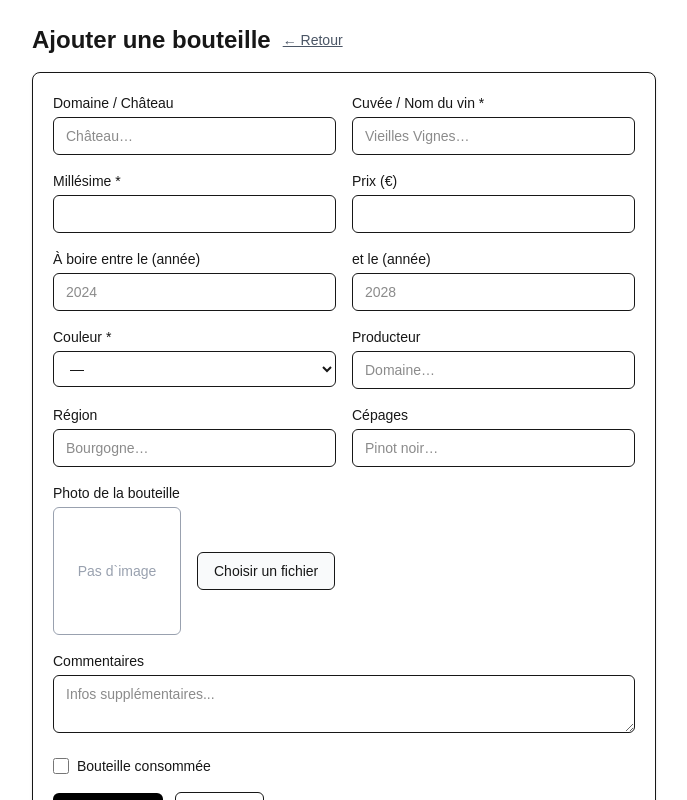
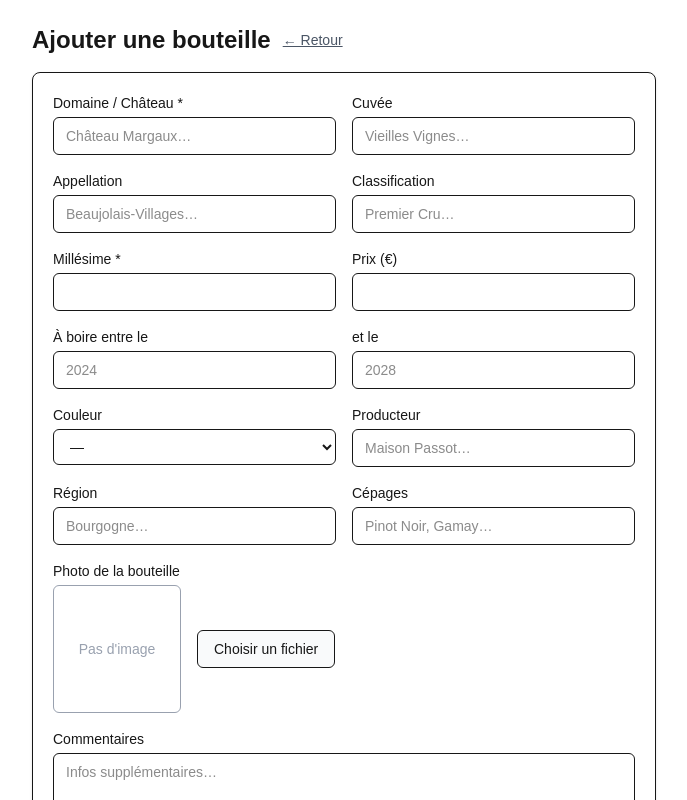
Before and after one commit to loona-riviere/mycellar, a Next.js app: page /bottles/new in a window 1280 px wide. Shown: the top 800 px of the page, without its empty margins (296-983 px from the left). Built offline with nearby package versions, Linux system fonts and the light colour scheme; no server answers.

Commit message:
feat: add appellation and classification

```diff
--- a/package.json
+++ b/package.json
@@ -16,6 +16,7 @@
     "@supabase/auth-helpers-nextjs": "^0.10.0",
     "@supabase/ssr": "^0.7.0",
     "@supabase/supabase-js": "^2.57.4",
+    "heic2any": "^0.0.4",
     "lucide-react": "^0.544.0",
     "next": "15.5.3",
     "react": "19.1.0",
--- a/src/app/bottles/[id]/edit/page.tsx
+++ b/src/app/bottles/[id]/edit/page.tsx
@@ -11,7 +11,7 @@ export default async function EditBottlePage({
     const supabase = await createClient()
     const { data: bottle, error } = await supabase
         .from('bottles')
-        .select('id, name, estate, year, max_year, min_year, price, color, producer, region, grapes, comm, consumed, rating, image_url')
+        .select('id, estate, cuvee, appellation, classification, year, max_year, min_year, price, color, producer, region, grapes, comm, consumed, rating, image_url')
         .eq('id', id)
         .single()
 
--- a/src/app/bottles/_schema.ts
+++ b/src/app/bottles/_schema.ts
@@ -1,12 +1,14 @@
 import { z } from 'zod'
 
 export const BottleSchema = z.object({
-    name: z.string().min(1, 'Nom requis'),
-    estate: z.string().optional(),
-    producer: z.string().optional(),
-    region: z.string().optional(),
-    color: z.string().optional(),
-    grapes: z.string().optional(),
+    estate: z.string().min(1, 'Domaine / Château requis'), // ex : Château Margaux, Maison Passot Rémy & Fils
+    cuvee: z.string().optional(),                          // ex : Polaris, Cuvée Miss Armande
+    appellation: z.string().optional(),                    // ex : Beaujolais-Villages, Monthelie
+    classification: z.string().optional(),                 // ex : Grand Cru, Premier Cru, Village, Brut (Champagne)
+    region: z.string().optional(),                         // ex : Bourgogne, Bordeaux, Champagne
+    producer: z.string().optional(),                       // utile si différent de l’estate
+    color: z.string().optional(),                          // Rouge, Blanc, Rosé, Pétillant…
+    grapes: z.string().optional(),                         // Cépages (Pinot Noir, Gamay…)
     comm: z.string().optional(),
 
     year: z.union([z.string(), z.number()]).optional()
--- a/src/app/bottles/actions.ts
+++ b/src/app/bottles/actions.ts
@@ -6,6 +6,7 @@ import { redirect } from 'next/navigation'
 import { BottleSchema, type BottleFormInput } from './_schema'
 
 export type ActionState = { error: string | null }
+
 export async function markConsumed(formData: FormData) {
     const id = formData.get('id') as string
     const ratingStr = formData.get('rating') as string | null
@@ -24,9 +25,7 @@ export async function markConsumed(formData: FormData) {
         })
         .eq('id', id)
 
-    if (error) {
-        console.error(error)
-    }
+    if (error) console.error(error)
 
     revalidatePath('/bottles')
 }
@@ -38,17 +37,15 @@ export async function createBottle(_prev: ActionState, formData: FormData): Prom
 
     const raw = Object.fromEntries(formData.entries())
     const parsed = BottleSchema.safeParse(raw)
-    if (!parsed.success) {
-        return { error: parsed.error.issues[0]?.message ?? 'Formulaire invalide' }
-    }
+    if (!parsed.success) return { error: parsed.error.issues[0]?.message ?? 'Formulaire invalide' }
+
     const d: BottleFormInput = parsed.data
 
-    // On insère d'abord la bouteille sans image
     const { data, error } = await supabase
         .from('bottles')
         .insert({
             user_id: user.id,
-            name: d.name,
+            name: d.cuvee,
             estate: d.estate ?? null,
             producer: d.producer ?? null,
             region: d.region ?? null,
@@ -63,34 +60,31 @@ export async function createBottle(_prev: ActionState, formData: FormData): Prom
             rating: d.rating ?? null,
             notes: d.notes ?? null,
         })
-        .select("id")
+        .select('id')
         .single()
 
-    if (error || !data) return { error: error?.message ?? "Erreur à l'insertion" }
+    if (error || !data) return { error: error?.message ?? 'Erreur à l’insertion' }
     const bottleId = data.id
 
-    // Gestion upload image si présente
-    const file = formData.get("image") as File | null
-    console.log(file)
+    // Upload image côté serveur (JPEG/PNG)
+    const file = formData.get('image') as File | null
     if (file && file.size > 0) {
-        const fileExt = file.name.split('.').pop()
+        const fileExt = file.name.split('.').pop() ?? 'jpg'
         const fileName = `${bottleId}.${fileExt}`
         const filePath = `bottles/${fileName}`
 
         const { error: uploadError } = await supabase.storage
-            .from("bottles_img")
+            .from('bottles_img')
             .upload(filePath, file, { upsert: true })
 
         if (!uploadError) {
-            const { data } = supabase.storage.from("bottles_img").getPublicUrl(filePath)
-            await supabase.from("bottles").update({ image_url: data.publicUrl }).eq("id", bottleId)
+            const { data } = supabase.storage.from('bottles_img').getPublicUrl(filePath)
+            await supabase.from('bottles').update({ image_url: data.publicUrl }).eq('id', bottleId)
         }
     }
 
-
     redirect('/bottles')
 }
-
 
 export async function updateBottle(id: string, _prev: ActionState, formData: FormData): Promise<ActionState> {
     const supabase = await createClient()
@@ -99,34 +93,30 @@ export async function updateBottle(id: string, _prev: ActionState, formData: For
 
     const raw = Object.fromEntries(formData.entries())
     const parsed = BottleSchema.safeParse(raw)
-    if (!parsed.success) {
-        return { error: parsed.error.issues[0]?.message ?? 'Formulaire invalide' }
-    }
+    if (!parsed.success) return { error: parsed.error.issues[0]?.message ?? 'Formulaire invalide' }
+
     const d: BottleFormInput = parsed.data
 
-    // Upload image si présente
     let imageUrl = null
-    const file = formData.get("image") as File | null
+    const file = formData.get('image') as File | null
     if (file && file.size > 0) {
         const fileName = `${id}-${file.name}`
         const filePath = `bottles/${fileName}`
 
         const { error: uploadError } = await supabase.storage
-            .from("bottles_img")
+            .from('bottles_img')
             .upload(filePath, file, { upsert: true })
-
         if (uploadError) return { error: uploadError.message }
 
-        const { data } = supabase.storage
-            .from("bottles_img")
-            .getPublicUrl(filePath)
-
+        const { data } = supabase.storage.from('bottles_img').getPublicUrl(filePath)
         imageUrl = data.publicUrl
     }
 
     const { error } = await supabase.from('bottles').update({
         user_id: user.id,
-        name: d.name,
+        cuvee: d.cuvee,
+        appellation: d.appellation,
+        classification: d.classification,
         estate: d.estate ?? null,
         producer: d.producer ?? null,
         region: d.region ?? null,
@@ -141,7 +131,7 @@ export async function updateBottle(id: string, _prev: ActionState, formData: For
         rating: d.rating ?? null,
         updated_at: new Date().toISOString(),
         notes: d.notes ?? null,
-        image_url: imageUrl ?? undefined, // ne remplace pas si pas d’upload
+        image_url: imageUrl ?? undefined,
     }).eq('id', id)
 
     if (error) return { error: error.message }
--- a/src/app/bottles/finished/page.tsx
+++ b/src/app/bottles/finished/page.tsx
@@ -8,7 +8,7 @@ export default async function FinishedBottlesPage() {
     const { data: bottles, error } = await supabase
         .from('bottles')
         .select(
-            'id, name, estate, year, max_year, min_year, price, color, producer, region, grapes, created_at, comm, consumed, rating, notes, updated_at, image_url'
+            'id, estate, cuvee, appellation, classification, year, max_year, min_year, price, color, producer, region, grapes, created_at, comm, consumed, rating, notes, updated_at, image_url'
         )
         .eq('consumed', true)
         .order('updated_at', { ascending: false })
--- a/src/app/bottles/page.tsx
+++ b/src/app/bottles/page.tsx
@@ -41,7 +41,7 @@ export default async function BottlesPage({
     let query = supabase
         .from('bottles')
         .select(
-            'id, name, estate, year, max_year, min_year, price, color, producer, region, grapes, created_at, comm, consumed, rating, notes, updated_at, image_url'
+            'id, estate, cuvee, appellation, classification, year, max_year, min_year, price, color, producer, region, grapes, created_at, comm, consumed, rating, notes, updated_at, image_url'
         )
         .eq('consumed', false)
 
--- a/src/app/components/BottleCard.tsx
+++ b/src/app/components/BottleCard.tsx
@@ -1,7 +1,7 @@
 'use client'
 
 import Link from 'next/link'
-import { Pencil, MessageCircle, Star, ImageOff } from 'lucide-react'
+import { Pencil, MessageCircle, Star, ImageOff, Award, MapPin } from 'lucide-react'
 import MarkConsumedButton from '@/app/components/MarkConsumedButton'
 import type { Bottle } from '@/app/lib/definitions'
 import { formatPrice, getColorChip, getColorExpirationBadge, getColorReadyBadge } from '@/app/lib/bottle-ui'
@@ -28,7 +28,7 @@ export default function BottleCard({ bottle: b, variant }: Props) {
                         <Image
                             priority
                             src={b.image_url}
-                            alt={b.name}
+                            alt={b.cuvee ? `${b.estate} — ${b.cuvee}` : b.estate}
                             className="w-full h-full object-contain rounded-md cursor-pointer"
                             width={200}
                             height={200}
@@ -37,7 +37,7 @@ export default function BottleCard({ bottle: b, variant }: Props) {
                     </div>
                 ) : (
                     <div className="hidden sm:inline sm:w-32 sm:h-32 w-full h-40 flex-shrink-0 m-auto content-center justify-items-center bg-gray-50 rounded-md">
-                        <ImageOff color="gray" className="sm:w-18 sm:h-18 w-full "></ImageOff>
+                        <ImageOff color="gray" className="sm:w-18 sm:h-18 w-full " />
                     </div>
                 )}
 
@@ -45,7 +45,7 @@ export default function BottleCard({ bottle: b, variant }: Props) {
                 <div className="flex-1 flex flex-col gap-1">
                     <div className="flex flex-col sm:flex-row sm:items-center sm:justify-between">
                         <h2 className="text-lg font-medium">
-                            {b.estate ? `${b.estate} — ${b.name}` : b.name}
+                            {b.estate ? `${b.estate}${b.cuvee ? ` — ${b.cuvee}` : ''}` : b.cuvee}
                             {b.year && <span className="text-gray-500"> ({b.year})</span>}
                         </h2>
 
@@ -54,6 +54,7 @@ export default function BottleCard({ bottle: b, variant }: Props) {
                         </span>
                     </div>
 
+                    {/* Producteur + Région */}
                     <div className="mt-1 flex flex-wrap items-center gap-2 text-sm text-gray-600">
                         {b.producer && <span>{b.producer} · </span>}
                         {b.region && <span>{b.region}</span>}
@@ -65,6 +66,7 @@ export default function BottleCard({ bottle: b, variant }: Props) {
                         </div>
                     )}
 
+                    {/* Badges */}
                     <div className="mt-2 flex flex-wrap items-center gap-2 text-sm text-gray-600">
                         {colorChip && (
                             <span className={`inline-flex items-center rounded-full px-2 py-0.5 text-xs ${colorChip.className}`}>
@@ -83,6 +85,27 @@ export default function BottleCard({ bottle: b, variant }: Props) {
                         )}
                     </div>
 
+                    {/* Appellation + Classification */}
+                    {(b.appellation || b.classification) && (
+                        <p className="mt-2 text-sm text-gray-700 flex items-center gap-3 mt-1">
+                            {b.appellation && (
+                                <span className="flex items-center gap-1">
+                                    <MapPin className="w-4 h-4 text-blue-500" />
+                                    {b.appellation}
+                                </span>
+                            )}
+                            {b.classification && (
+                                <span className="flex items-center gap-1">
+                                    <Award className="w-4 h-4 text-yellow-500" />
+                                    {b.classification}
+                                </span>
+                            )}
+                        </p>
+                    )}
+
+
+
+                    {/* Commentaires */}
                     {b.comm && (
                         <div className="mt-2 flex items-center gap-2">
                             <MessageCircle className="h-3 w-3" />
@@ -90,6 +113,7 @@ export default function BottleCard({ bottle: b, variant }: Props) {
                         </div>
                     )}
 
+                    {/* Bas de carte */}
                     <div className="mt-3 flex items-center justify-between">
                         <p className="text-xs text-gray-400">
                             {variant === 'active'
@@ -113,7 +137,7 @@ export default function BottleCard({ bottle: b, variant }: Props) {
                                 href={`/bottles/${b.id}/edit`}
                                 className="text-gray-500 hover:text-black rounded p-1 focus:outline-none focus:ring-2 focus:ring-gray-300"
                                 title="Modifier"
-                                aria-label={`Modifier ${b.name}`}
+                                aria-label={`Modifier ${b.cuvee || b.estate}`}
                             >
                                 <Pencil className="h-4 w-4" />
                             </Link>
@@ -121,6 +145,7 @@ export default function BottleCard({ bottle: b, variant }: Props) {
                     </div>
                 </div>
             </div>
+
             {/* Modal */}
             {isModalOpen && b.image_url && (
                 <div
@@ -131,12 +156,11 @@ export default function BottleCard({ bottle: b, variant }: Props) {
                         <button
                             className="absolute top-2 right-2 text-white p-1 rounded-full bg-black/50 hover:bg-black/70"
                             onClick={() => setIsModalOpen(false)}
-                        >
-                        </button>
+                        />
                         <Image
                             priority
                             src={b.image_url}
-                            alt={b.name}
+                            alt={b.cuvee ? `${b.estate} — ${b.cuvee}` : b.estate}
                             className="max-w-full max-h-[90vh] object-contain rounded-md bg-gray-50"
                             width={400}
                             height={400}
--- a/src/app/components/BottleForm.tsx
+++ b/src/app/components/BottleForm.tsx
@@ -3,10 +3,11 @@
 import Link from 'next/link'
 import { useActionState, useState } from 'react'
 import type { BottleFormInput } from '../bottles/_schema'
-import { ActionState } from '@/app/bottles/actions';
+import { ActionState } from '@/app/bottles/actions'
 import LoadingButton from './ui/LoadingButton'
 import LoadingLink from './ui/LoadingLink'
-import Image from 'next/image';
+import Image from 'next/image'
+import heic2any from 'heic2any'
 
 type Props = {
   mode: 'create' | 'edit'
@@ -22,6 +23,25 @@ export default function BottleForm({ mode, initial, onSubmit, onDelete }: Props)
   const [deleting, setDeleting] = useState(false)
   const [consumed, setConsumed] = useState<boolean>(!!initial.consumed)
   const [preview, setPreview] = useState<string | null>(null)
+  const [isProcessing, setIsProcessing] = useState(false)
+
+  const handleFileChange = async (file: File) => {
+    if (!file) return
+    try {
+      setIsProcessing(true)
+      if (file.type === 'image/heic') {
+        const blob = await heic2any({ blob: file, toType: 'image/jpeg', quality: 0.9 })
+        const jpegFile = new File([blob as Blob], `${file.name}.jpeg`, { type: 'image/jpeg' })
+        setPreview(URL.createObjectURL(jpegFile))
+      } else {
+        setPreview(URL.createObjectURL(file))
+      }
+    } catch (e) {
+      console.error('Erreur conversion HEIC → JPEG', e)
+    } finally {
+      setIsProcessing(false)
+    }
+  }
 
   return (
     <main className="max-w-2xl mx-auto p-6">
@@ -33,15 +53,27 @@ export default function BottleForm({ mode, initial, onSubmit, onDelete }: Props)
       </div>
 
       <form action={formAction} className="grid grid-cols-1 gap-4 bg-white p-5 rounded-lg border shadow-sm">
-                {/* Domaine / Nom */}
+        {/* Domaine / Cuvée */}
         <div className="grid grid-cols-2 gap-4">
           <div>
-                        <label className="block text-sm font-medium">Domaine / Château</label>
-                        <input name="estate" defaultValue={initial.estate ?? ''} className="mt-1 w-full rounded-md border px-3 py-2 text-sm" placeholder="Château…" />
+            <label className="block text-sm font-medium">Domaine / Château *</label>
+            <input name="estate" required defaultValue={initial.estate ?? ''} className="mt-1 w-full rounded-md border px-3 py-2 text-sm" placeholder="Château Margaux…" />
           </div>
           <div>
-                        <label className="block text-sm font-medium">Cuvée / Nom du vin *</label>
-                        <input name="name" required defaultValue={initial.name ?? ''} className="mt-1 w-full rounded-md border px-3 py-2 text-sm" placeholder="Vieilles Vignes…" />
+            <label className="block text-sm font-medium">Cuvée</label>
+            <input name="cuvee" defaultValue={initial.cuvee ?? ''} className="mt-1 w-full rounded-md border px-3 py-2 text-sm" placeholder="Vieilles Vignes…" />
+          </div>
+        </div>
+
+        {/* Appellation / Classification */}
+        <div className="grid grid-cols-2 gap-4">
+          <div>
+            <label className="block text-sm font-medium">Appellation</label>
+            <input name="appellation" defaultValue={initial.appellation ?? ''} className="mt-1 w-full rounded-md border px-3 py-2 text-sm" placeholder="Beaujolais-Villages…" />
+          </div>
+          <div>
+            <label className="block text-sm font-medium">Classification</label>
+            <input name="classification" defaultValue={initial.classification ?? ''} className="mt-1 w-full rounded-md border px-3 py-2 text-sm" placeholder="Premier Cru…" />
           </div>
         </div>
 
@@ -57,14 +89,14 @@ export default function BottleForm({ mode, initial, onSubmit, onDelete }: Props)
           </div>
         </div>
 
-                {/* À boire avant */}
+        {/* À boire entre */}
         <div className="grid grid-cols-2 gap-4">
           <div>
-                        <label className="block text-sm font-medium">À boire entre le (année)</label>
+            <label className="block text-sm font-medium">À boire entre le</label>
             <input type="number" name="min_year" step={1} min={1900} max={2100} defaultValue={initial.min_year ?? ''} className="mt-1 w-full rounded-md border px-3 py-2 text-sm" placeholder="2024" />
           </div>
           <div>
-                        <label className="block text-sm font-medium">et le (année)</label>
+            <label className="block text-sm font-medium">et le</label>
             <input type="number" name="max_year" step={1} min={1900} max={2100} defaultValue={initial.max_year ?? ''} className="mt-1 w-full rounded-md border px-3 py-2 text-sm" placeholder="2028" />
           </div>
         </div>
@@ -72,7 +104,7 @@ export default function BottleForm({ mode, initial, onSubmit, onDelete }: Props)
         {/* Couleur / Producteur */}
         <div className="grid grid-cols-2 gap-4">
           <div>
-                        <label className="block text-sm font-medium">Couleur *</label>
+            <label className="block text-sm font-medium">Couleur</label>
             <select name="color" defaultValue={initial.color ?? ''} className="mt-1 w-full rounded-md border px-3 py-2 text-sm">
               <option value="">—</option>
               <option value="red">Rouge</option>
@@ -83,7 +115,7 @@ export default function BottleForm({ mode, initial, onSubmit, onDelete }: Props)
           </div>
           <div>
             <label className="block text-sm font-medium">Producteur</label>
-                        <input name="producer" defaultValue={initial.producer ?? ''} className="mt-1 w-full rounded-md border px-3 py-2 text-sm" placeholder="Domaine…" />
+            <input name="producer" defaultValue={initial.producer ?? ''} className="mt-1 w-full rounded-md border px-3 py-2 text-sm" placeholder="Maison Passot…" />
           </div>
         </div>
 
@@ -95,35 +127,21 @@ export default function BottleForm({ mode, initial, onSubmit, onDelete }: Props)
           </div>
           <div>
             <label className="block text-sm font-medium">Cépages</label>
-                        <input name="grapes" defaultValue={initial.grapes ?? ''} className="mt-1 w-full rounded-md border px-3 py-2 text-sm" placeholder="Pinot noir…" />
+            <input name="grapes" defaultValue={initial.grapes ?? ''} className="mt-1 w-full rounded-md border px-3 py-2 text-sm" placeholder="Pinot Noir, Gamay…" />
           </div>
         </div>
 
-                {/* Upload image avec aperçu */}
+        {/* Upload image */}
         <div>
           <label className="block text-sm font-medium mb-1">Photo de la bouteille</label>
           <div className="flex items-center gap-4">
             {preview ? (
-                            <Image
-                                priority
-                                src={preview}
-                                alt="Aperçu de la bouteille"
-                                className="w-32 h-32 object-contain rounded-md border"
-                                width={200}
-                                height={200}
-                            />
+              <Image src={preview} alt="Aperçu de la bouteille" className="w-32 h-32 object-contain rounded-md border" width={200} height={200} />
             ) : initial.image_url ? (
-                            <Image
-                                priority
-                                src={initial.image_url}
-                                alt="Bouteille actuelle"
-                                className="w-32 h-32 object-contain rounded-md border"
-                                width={200}
-                                height={200}
-                            />
+              <Image src={initial.image_url} alt="Bouteille actuelle" className="w-32 h-32 object-contain rounded-md border" width={200} height={200} />
             ) : (
               <div className="w-32 h-32 border rounded-md flex items-center justify-center text-gray-400 text-sm">
-                                Pas d`image
+                Pas d'image
               </div>
             )}
 
@@ -134,30 +152,27 @@ export default function BottleForm({ mode, initial, onSubmit, onDelete }: Props)
                 name="image"
                 accept="image/*"
                 className="hidden"
-                                onChange={(e) => {
+                onChange={async (e) => {
                   const file = e.target.files?.[0]
-                                    if (file) {
-                                        setPreview(URL.createObjectURL(file))
-                                    }
+                  if (file) await handleFileChange(file)
                 }}
               />
             </label>
           </div>
+          {isProcessing && <p className="text-sm text-gray-500 mt-1">Conversion HEIC…</p>}
         </div>
 
         {/* Commentaires */}
         <div>
           <label className="block text-sm font-medium">Commentaires</label>
-                    <textarea name="comm" rows={2} defaultValue={initial.comm ?? ''} className="mt-1 w-full rounded-md border px-3 py-2 text-sm" placeholder="Infos supplémentaires..." />
+          <textarea name="comm" rows={2} defaultValue={initial.comm ?? ''} className="mt-1 w-full rounded-md border px-3 py-2 text-sm" placeholder="Infos supplémentaires…" />
         </div>
 
         {/* Consommée */}
-                <div className="grid grid-cols-2 gap-4">
         <div className="flex items-center gap-2">
           <input type="checkbox" id="consumed" name="consumed" defaultChecked={initial.consumed ?? false} className="h-4 w-4"
             onChange={(e) => setConsumed(e.target.checked)} />
           <label htmlFor="consumed" className="text-sm font-medium">Bouteille consommée</label>
-                    </div>
         </div>
 
         {consumed && (
@@ -168,11 +183,10 @@ export default function BottleForm({ mode, initial, onSubmit, onDelete }: Props)
             </div>
             <div>
               <label className="block text-sm font-medium">Mon avis</label>
-                            <textarea name="notes" rows={1} defaultValue={initial.notes ?? ''} className="mt-1 w-full rounded-md border px-3 py-2 text-sm" placeholder="Infos supplémentaires..." />
+              <textarea name="notes" rows={1} defaultValue={initial.notes ?? ''} className="mt-1 w-full rounded-md border px-3 py-2 text-sm" placeholder="Infos supplémentaires…" />
             </div>
           </div>
         )}
-
 
         {state.error && <p className="text-sm text-red-600">{state.error}</p>}
 
```
Also changed, not shown: src/app/lib/definitions.ts (+5 -3 lines), 1 other file (tests, documents, lock files or other folders). Lines whose indentation alone changed are shown as unchanged.
